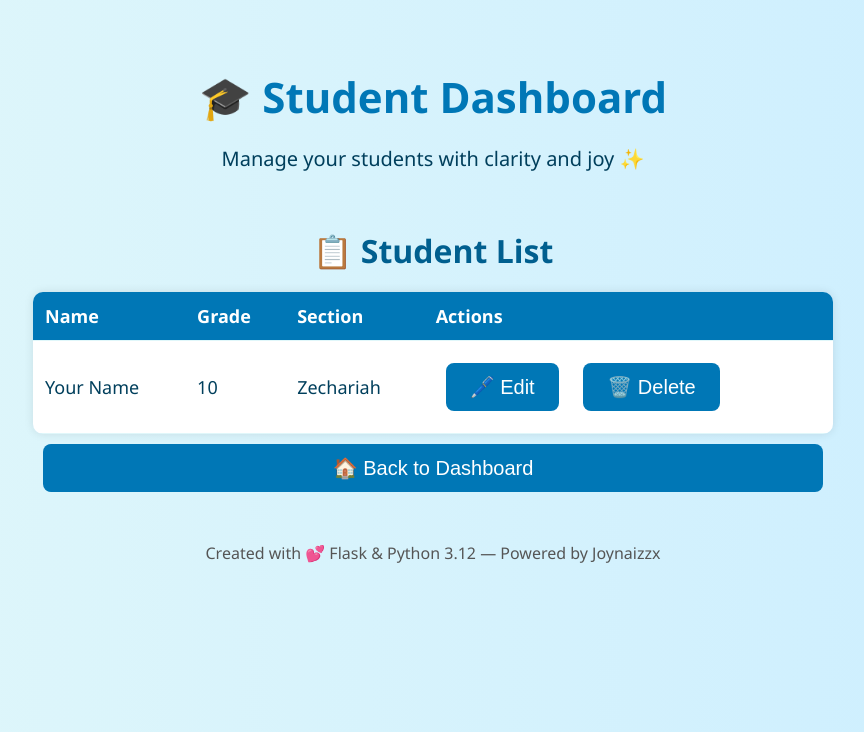
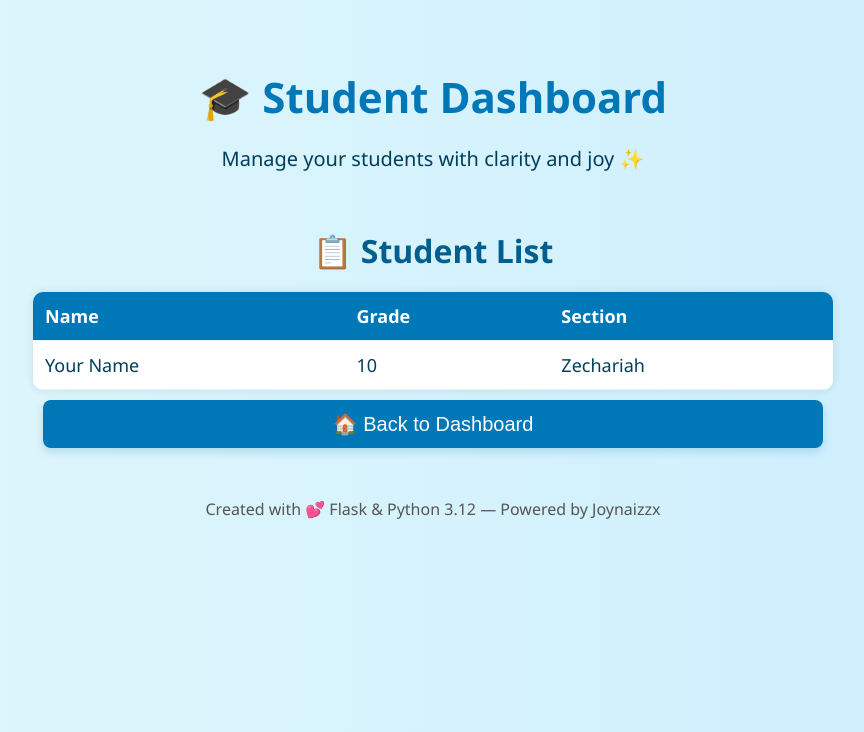
Before and after one commit to Joynase/Joynase-Dime, a Flask app: page /dashboard in a window 1280 px wide, after a click on "👀 View Students". Shown: the top 732 px of the page, without its empty margins (207-1071 px from the left). Run offline with Flask 3, Linux system fonts and the light colour scheme.

Commit message:
Update index.html

```diff
--- a/templates/index.html
+++ b/templates/index.html
@@ -12,7 +12,6 @@
       --text: #003f5c;
       --white: #ffffff;
     }
-
     body {
       font-family: 'Segoe UI', sans-serif;
       background: linear-gradient(to right, #e0f7fa, #cceeff);
@@ -21,25 +20,21 @@
       color: var(--text);
       font-size: 20px;
     }
-
     header {
       text-align: center;
       margin-bottom: 30px;
     }
-
     h1 {
       font-size: 42px;
       color: var(--primary);
       margin-bottom: 10px;
     }
-
     h2 {
       font-size: 32px;
       color: var(--secondary);
       margin-bottom: 20px;
       text-align: center;
     }
-
     .btn {
       padding: 12px 24px;
       margin: 10px;
@@ -50,18 +45,19 @@
       cursor: pointer;
       font-size: 20px;
       transition: all 0.3s ease;
+      box-shadow: 0 4px 8px rgba(0, 119, 182, 0.2);
     }
-
     .btn:hover {
       background-color: var(--secondary);
       transform: scale(1.05);
     }
-
+    .btn:active {
+      transform: scale(0.98);
+    }
     #dashboard-buttons {
       text-align: center;
       margin-top: 20px;
     }
-
     .section {
       display: none;
       animation: fadeIn 0.5s ease-in-out;
@@ -69,12 +65,10 @@
       max-width: 800px;
       margin: 0 auto;
     }
-
     @keyframes fadeIn {
       from { opacity: 0; transform: translateY(10px); }
       to { opacity: 1; transform: translateY(0); }
     }
-
     table {
       width: 100%;
       border-collapse: collapse;
@@ -83,23 +77,19 @@
       overflow: hidden;
       box-shadow: 0 0 10px rgba(0,0,0,0.1);
     }
-
     th, td {
       padding: 12px;
       text-align: left;
       font-size: 18px;
       border-bottom: 1px solid var(--bg);
     }
-
     th {
       background-color: var(--primary);
       color: var(--white);
     }
-
     td {
       background-color: var(--white);
     }
-
     input[type="text"], input[type="number"] {
       width: 100%;
       padding: 10px;
@@ -108,7 +98,6 @@
       border-radius: 8px;
       font-size: 18px;
     }
-
     form {
       background-color: var(--accent);
       padding: 20px;
@@ -116,51 +105,28 @@
       box-shadow: 0 0 10px rgba(0, 119, 182, 0.3);
       box-sizing: border-box;
     }
-
     label {
       font-weight: bold;
       margin-bottom: 5px;
       display: block;
     }
-
     footer {
       text-align: center;
       margin-top: 40px;
       font-size: 16px;
       color: #555;
     }
-
     @media (max-width: 768px) {
-      body {
-        padding: 20px 10px;
-        font-size: 18px;
-      }
-
-      h1 {
-        font-size: 32px;
-      }
-
-      h2 {
-        font-size: 24px;
-      }
-
-      .btn {
-        font-size: 18px;
-        padding: 10px 16px;
-      }
-
-      th, td {
-        font-size: 16px;
-      }
-
-      input, form {
-        font-size: 16px;
-      }
+      body { padding: 20px 10px; font-size: 18px; }
+      h1 { font-size: 32px; }
+      h2 { font-size: 24px; }
+      .btn { font-size: 18px; padding: 10px 16px; }
+      th, td { font-size: 16px; }
+      input, form { font-size: 16px; }
     }
   </style>
 </head>
 <body>
-
   <header>
     <h1>🎓 Student Dashboard</h1>
     <p>Manage your students with clarity and joy ✨</p>
@@ -174,16 +140,12 @@
   <div id="view" class="section">
     <h2>📋 Student List</h2>
     <table>
-      <tr><th>Name</th><th>Grade</th><th>Section</th><th>Actions</th></tr>
+      <tr><th>Name</th><th>Grade</th><th>Section</th></tr>
       {% for student in students %}
       <tr>
         <td>{{ student.name }}</td>
         <td>{{ student.grade }}</td>
         <td>{{ student.section }}</td>
-        <td>
-          <button class="btn" onclick="editStudent('{{ student.id }}', '{{ student.name }}', '{{ student.grade }}', '{{ student.section }}')">🖊️ Edit</button>
-          <button class="btn" onclick="deleteStudent('{{ student.id }}')">🗑️ Delete</button>
-        </td>
       </tr>
       {% endfor %}
     </table>
@@ -204,21 +166,6 @@
     <button class="btn" onclick="goHome()">🏠 Back to Dashboard</button>
   </div>
 
-  <div id="edit" class="section">
-    <h2>🛠️ Edit Student</h2>
-    <form id="editForm">
-      <input type="hidden" name="id" id="edit-id">
-      <label for="edit-name">Name:</label>
-      <input type="text" name="name" id="edit-name" required>
-      <label for="edit-grade">Grade:</label>
-      <input type="number" name="grade" id="edit-grade" required>
-      <label for="edit-section">Section:</label>
-      <input type="text" name="section" id="edit-section" required>
-      <button type="submit" class="btn">💾 Save Changes</button>
-    </form>
-    <button class="btn" onclick="goHome()">🏠 Back to Dashboard</button>
-  </div>
-
   <footer>
     Created with 💕 Flask & Python 3.12 — Powered by Joynaizzx
   </footer>
@@ -227,7 +174,6 @@
     function showSection(id) {
       document.getElementById('view').style.display = 'none';
       document.getElementById('add').style.display = 'none';
-    document.getElementById('edit').style.display = 'none';
       document.getElementById('dashboard-buttons').style.display = 'none';
       document.getElementById(id).style.display = 'flex';
     }
@@ -235,62 +181,14 @@
     function goHome() {
       document.getElementById('view').style.display = 'none';
       document.getElementById('add').style.display = 'none';
-    document.getElementById('edit').style.display = 'none';
       document.getElementById('dashboard-buttons').style.display = 'block';
     }
 
-  function editStudent(id, name, grade, section) {
-    showSection('edit');
-    document.getElementById('edit-id').value = id;
-    document.getElementById('edit-name').value = name;
-    document.getElementById('edit-grade').value = grade;
-    document.getElementById('edit-section').value = section;
-  }
-
-  document.getElementById('editForm').addEventListener('submit', function(e) {
-    e.preventDefault();
-    const id = document.getElementById('edit-id').value;
-    const updatedStudent = {
-      name: document.getElementById('edit-name').value,
-      grade: document.getElementById('edit-grade').value,
-      section: document.getElementById('edit-section').value
+    window.onload = function() {
+      {% if show_view %}
+      showSection('view');
+      {% endif %}
     };
-
-    fetch(`/students/${id}`, {
-      method: 'PUT',
-      headers: { 'Content-Type': 'application/json' },
-      body: JSON.stringify(updatedStudent)
-    }).then(res => {
-      if (res.ok) {
-        alert("✅ Student updated!");
-        location.reload();
-      } else {
-        alert("⚠️ Failed to update student.");
-      }
-    });
-  });
-
-  function deleteStudent(id) {
-    if (confirm("Are you sure you want to delete this student?")) {
-      fetch(`/students/${id}`, {
-        method: 'DELETE'
-      }).then(res => {
-        if (res.ok) {
-          alert("🗑️ Student deleted!");
-          location.reload();
-        } else {
-          alert("⚠️ Failed to delete student.");
-        }
-      });
-    }
-  }
-
-  {% if show_view %}
-  window.onload = function() {
-    showSection('view');
-  };
-  {% endif %}
   </script>
-
 </body>
 </html>
```
Lines whose indentation alone changed are shown as unchanged.
